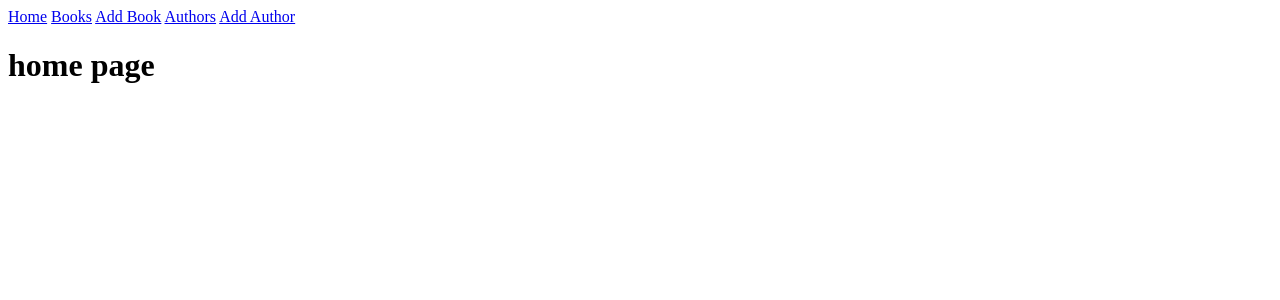
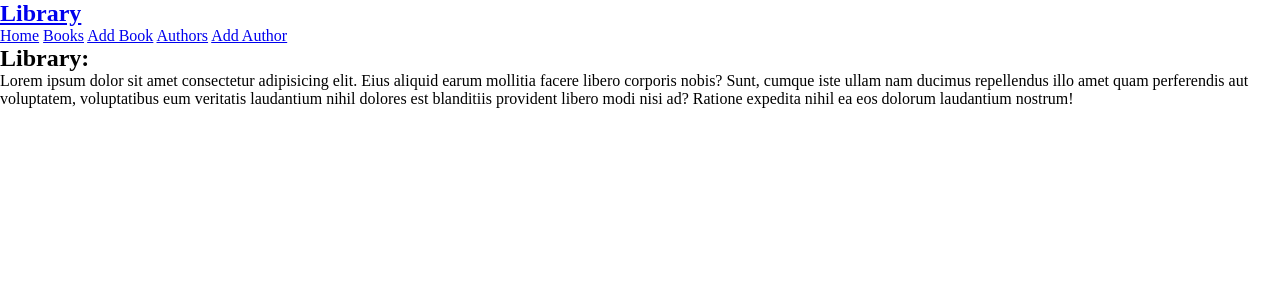
Before and after one commit to Vahidvhd/django-library-management, a Django app: page / in a window 1280 px wide. Shown: the top 300 px of the page. Run offline with Django 5.2, Linux system fonts and the light colour scheme.

Commit message:
Update homepage layout and static setup

```diff
--- a/config/settings.py
+++ b/config/settings.py
@@ -121,7 +121,9 @@ USE_TZ = True
 # https://docs.djangoproject.com/en/5.1/howto/static-files/
 
 STATIC_URL = 'static/'
-
+STATICFILES_DIRS = [
+    BASE_DIR / 'static',
+]
 # Default primary key field type
 # https://docs.djangoproject.com/en/5.1/ref/settings/#default-auto-field
 
--- /dev/null
+++ b/static/css/style.css
@@ -0,0 +1,5 @@
+* {
+    margin: 0;
+    padding: 0;
+    box-sizing: border-box;
+}
--- a/templates/base.html
+++ b/templates/base.html
@@ -1,20 +1,33 @@
+{% load static %}
+
 <!DOCTYPE html>
 <html lang="en">
 <head>
     <meta charset="UTF-8">
     <meta name="viewport" content="width=device-width, initial-scale=1.0">
     <title>{% block title %}{% endblock%}</title>
+    <link rel="stylesheet" href="{% static 'css/style.css' %}">
 </head>
 <body>
+
     <nav>
+            <div class='nav-logo'>
+                <h1><a href="{% url 'home'%}">Library</a></h1>
+            </div>
+            <div class='nav-links'>
                 <a href="{% url 'home'%}">Home</a>
                 <a href="{% url 'book_list'%}">Books</a>
                 <a href="{% url 'book_add_edit'%}">Add Book</a>
                 <a href="{% url 'author_list'%}">Authors</a>
                 <a href="{% url 'author_add' %}">Add Author</a>
+            </div>
     </nav>
+    {% block hero %}
+    {% endblock %}
 
+    <main class='container'>
         {% block content%}
         {% endblock %}
+    </main>
 </body>
 </html>
--- a/templates/library/home.html
+++ b/templates/library/home.html
@@ -2,6 +2,13 @@
 
 {% block title %}Home{% endblock%}
 
-{% block content%}
-<h1>home page</h1>
+
+
+{% block hero %}
+    <div class="hero">
+        <div class="container">
+            <h2>Library:</h2>
+            <p>Lorem ipsum dolor sit amet consectetur adipisicing elit. Eius aliquid earum mollitia facere libero corporis nobis? Sunt, cumque iste ullam nam ducimus repellendus illo amet quam perferendis aut voluptatem, voluptatibus eum veritatis laudantium nihil dolores est blanditiis provident libero modi nisi ad? Ratione expedita nihil ea eos dolorum laudantium nostrum!</p>
+        </div>
+    </div>
 {% endblock %}
```
Lines whose indentation alone changed are shown as unchanged.
